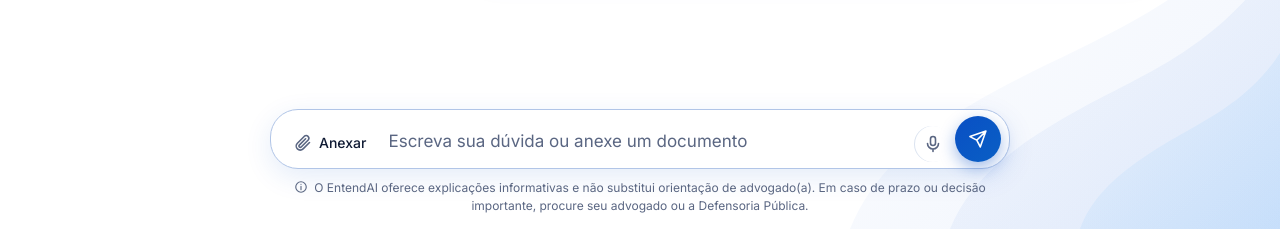
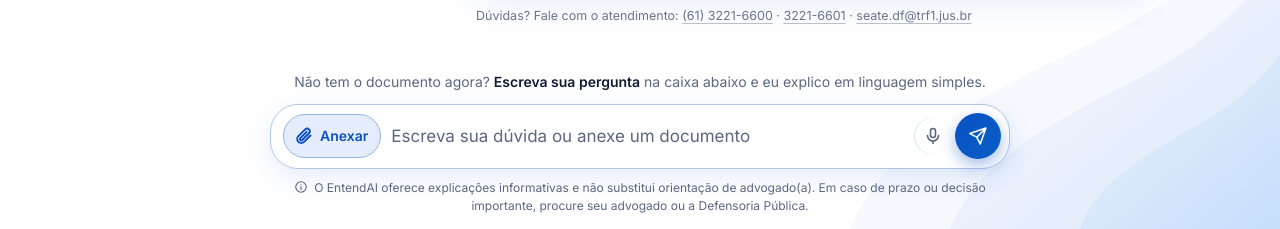
Before and after one commit to BarbosaS97/entendeai, a plain HTML site: page index.html in a window 1280 px wide. Shown: the part 571-800 px from the top of the page. Drawn offline with nearby package versions, Linux system fonts and the light colour scheme.

Commit message:
Ajustes visuais: bloco mais perto da caixa de mensagem, anexar em destaque, dica para escrever pergunta e contato mais discreto
Co-Authored-By: Claude Sonnet 5.5 <noreply@anthropic.com>

```diff
--- a/css/style.css
+++ b/css/style.css
@@ -1340,3 +1340,35 @@ body.somente-leitura .msg-seguir, body.somente-leitura .msg-avalia { display: no
 
 /* as ondas das quinas nunca passam da largura da tela (ex.: letras no tamanho máximo) */
 .main::before, .main::after { max-width: 100%; }
+
+/* ===== Ajustes de refinamento (sugestões de revisão visual) ===== */
+/* 1) Em telas altas, o bloco de boas-vindas desce um pouco: menos vazio até a caixa de mensagem */
+@media (min-width: 801px) and (min-height: 700px) {
+  .chat > .welcome { position: relative; top: clamp(0px, 6vh, 64px); }
+}
+
+/* 2) Caixa de mensagem um pouco mais alta e botão de anexar mais evidente */
+.composer { min-height: 62px; align-items: center; }
+.composer textarea { padding-top: 13px; padding-bottom: 13px; }
+#btnAttach {
+  background: var(--accent-soft); color: var(--accent); border: 1px solid color-mix(in srgb, var(--accent) 32%, var(--line));
+  border-radius: 999px; min-height: 44px; min-width: 44px; align-items: center; justify-content: center;
+}
+#btnAttach:hover { background: color-mix(in srgb, var(--accent) 18%, var(--panel)); color: var(--accent); }
+#btnAttach .icon-label { color: var(--accent); font-weight: 600; }
+#btnAttach svg { stroke-width: 1.9; }
+@media (max-width: 800px) { .composer { min-height: 58px; } }
+
+/* 3) Dica: dá para começar só escrevendo uma pergunta (telas com espaço; no celular o espaço é curto) */
+.dica-digitar { display: none; }
+@media (min-width: 801px) and (min-height: 700px) {
+  .main:has(.welcome:not([hidden])) .dica-digitar {
+    display: block; max-width: 820px; margin: 0 auto 10px; text-align: center; font-size: 14px; color: var(--muted);
+  }
+  .dica-digitar strong { color: var(--text); font-weight: 600; }
+}
+
+/* 4) Contato institucional da tela inicial com menos destaque */
+.contato-inline { font-size: 12.5px; color: var(--muted); opacity: .9; }
+.contato-inline a { color: var(--muted); text-decoration-color: color-mix(in srgb, var(--muted) 45%, transparent); }
+.contato-inline a:hover { color: var(--accent); }
--- a/index.html
+++ b/index.html
@@ -134,6 +134,7 @@
       </section>
 
       <footer class="composer-wrap">
+        <p class="dica-digitar" id="dicaDigitar">Não tem o documento agora? <strong>Escreva sua pergunta</strong> na caixa abaixo e eu explico em linguagem simples.</p>
         <div class="files" id="files"></div>
         <form class="composer" id="composer">
           <input type="file" id="fileInput" multiple hidden accept=".pdf,.png,.jpg,.jpeg,.webp,.docx,.txt,.md">
```
